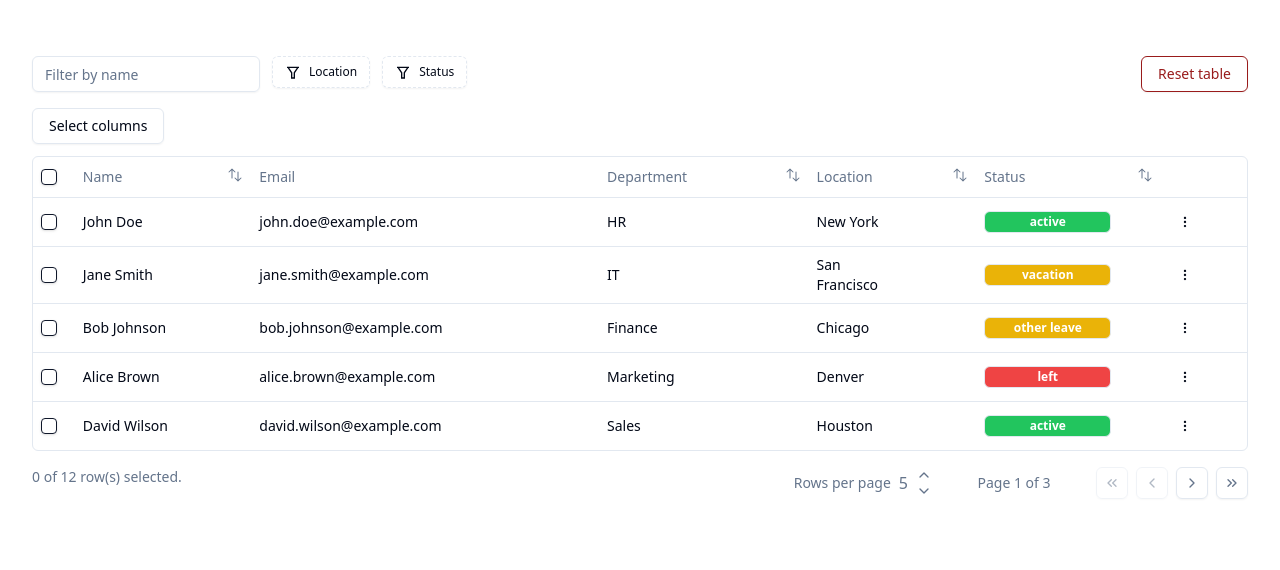
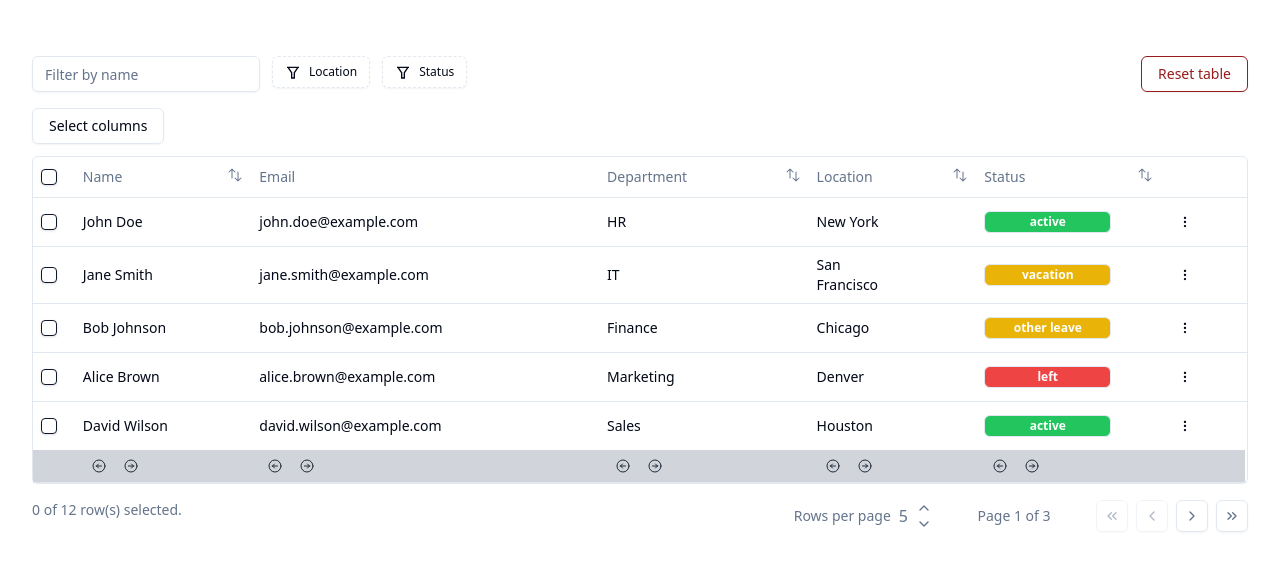
Before and after one commit to kbastamow/Data-table, a React (Vite) app: page / in a window 1280 px wide. Shown: the top 570 px of the page. Built offline with nearby package versions, Linux system fonts and the light colour scheme.

Commit message:
Footer to reorder columns

```diff
--- a/src/components/employees/columns.tsx
+++ b/src/components/employees/columns.tsx
@@ -1,6 +1,10 @@
 import { ColumnDef } from "@tanstack/react-table";
 import { Employee } from "../../types/employee";
-import { HiArrowsUpDown } from "react-icons/hi2";
+import {
+  HiArrowsUpDown,
+  HiOutlineArrowLeftCircle,
+  HiOutlineArrowRightCircle,
+} from "react-icons/hi2";
 import { RiMore2Fill } from "react-icons/ri";
 // import { MoreHorizontal } from "lucide-react"
 
@@ -17,6 +21,7 @@ import {
 import { Checkbox } from "../ui/checkbox";
 import { Toast } from "../reusable/Toast";
 import { Badge } from "../ui/badge";
+import { moveColumnsDown, moveColumnsUp } from "@/lib/utils";
 
 export const columns: ColumnDef<Employee>[] = [
   {
@@ -42,7 +47,7 @@ export const columns: ColumnDef<Employee>[] = [
     accessorKey: "name",
     header: ({ column }) => {
       return (
-        <div className="flex justify-between text-left py-2">
+        <div className="flex justify-between py-2 text-left">
           Name
           <HiArrowsUpDown
             className="w-4 h-4 ml-2 cursor-pointer"
@@ -55,16 +60,62 @@ export const columns: ColumnDef<Employee>[] = [
       const { name } = row.original;
       return <div className="font-medium text-left ">{name}</div>;
     },
+    footer: ({ column, table }) => {
+      return (
+        <div className="flex flex-row gap-4">
+          <HiOutlineArrowLeftCircle
+            className="w-4 h-4 ml-2 cursor-pointer"
+            onClick={() =>
+              table.setColumnOrder(
+                moveColumnsUp(table.getAllLeafColumns(), column.id),
+              )}
+          >
+          </HiOutlineArrowLeftCircle>
+          {/* <span className="text-xs">Move</span> */}
+          <HiOutlineArrowRightCircle
+            className="w-4 h-4 mr-2 cursor-pointer"
+            onClick={() =>
+              table.setColumnOrder(
+                moveColumnsDown(table.getAllLeafColumns(), column.id),
+              )}
+          >
+          </HiOutlineArrowRightCircle>
+        </div>
+      );
+    },
   },
   {
     accessorKey: "email",
     header: "Email",
+    footer: ({ column, table }) => {
+      return (
+        <div className="flex flex-row gap-4">
+          <HiOutlineArrowLeftCircle
+            className="w-4 h-4 ml-2 cursor-pointer"
+            onClick={() =>
+              table.setColumnOrder(
+                moveColumnsUp(table.getAllLeafColumns(), column.id),
+              )}
+          >
+          </HiOutlineArrowLeftCircle>
+          {/* <span className="text-xs">Move</span> */}
+          <HiOutlineArrowRightCircle
+            className="w-4 h-4 mr-2 cursor-pointer"
+            onClick={() =>
+              table.setColumnOrder(
+                moveColumnsDown(table.getAllLeafColumns(), column.id),
+              )}
+          >
+          </HiOutlineArrowRightCircle>
+        </div>
+      );
+    },
   },
   {
     accessorKey: "department",
     header: ({ column }) => {
       return (
-        <div className="flex justify-between text-left py-2">
+        <div className="flex justify-between py-2 text-left">
           Department
           <HiArrowsUpDown
             className="w-4 h-4 ml-2 cursor-pointer"
@@ -73,12 +124,36 @@ export const columns: ColumnDef<Employee>[] = [
         </div>
       );
     },
+    footer: ({ column, table }) => {
+      return (
+        <div className="flex flex-row gap-4">
+          <HiOutlineArrowLeftCircle
+            className="w-4 h-4 ml-2 cursor-pointer"
+            onClick={() =>
+              table.setColumnOrder(
+                moveColumnsUp(table.getAllLeafColumns(), column.id),
+              )}
+          >
+          </HiOutlineArrowLeftCircle>
+          {/* <span className="text-xs">Move</span> */}
+          <HiOutlineArrowRightCircle
+            className="w-4 h-4 mr-2 cursor-pointer"
+            onClick={() =>
+              table.setColumnOrder(
+                moveColumnsDown(table.getAllLeafColumns(), column.id),
+              )}
+          >
+          </HiOutlineArrowRightCircle>
+        </div>
+      );
+    },
+
   },
   {
     accessorKey: "location",
     header: ({ column }) => {
       return (
-        <div className="flex justify-between text-left py-2 ">
+        <div className="flex justify-between py-2 text-left ">
           Location
           <HiArrowsUpDown
             className="w-4 h-4 ml-2 cursor-pointer"
@@ -90,6 +165,29 @@ export const columns: ColumnDef<Employee>[] = [
     cell: ({ row }) => (
       <div className="w-[80px]">{row.getValue("location")}</div>
     ),
+    footer: ({ column, table }) => {
+      return (
+        <div className="flex flex-row gap-4">
+          <HiOutlineArrowLeftCircle
+            className="w-4 h-4 ml-2 cursor-pointer"
+            onClick={() =>
+              table.setColumnOrder(
+                moveColumnsUp(table.getAllLeafColumns(), column.id),
+              )}
+          >
+          </HiOutlineArrowLeftCircle>
+          {/* <span className="text-xs">Move</span> */}
+          <HiOutlineArrowRightCircle
+            className="w-4 h-4 mr-2 cursor-pointer"
+            onClick={() =>
+              table.setColumnOrder(
+                moveColumnsDown(table.getAllLeafColumns(), column.id),
+              )}
+          >
+          </HiOutlineArrowRightCircle>
+        </div>
+      );
+    },
     filterFn: (row, id, value) => {
       return value.includes(row.getValue(id));
     },
@@ -98,7 +196,7 @@ export const columns: ColumnDef<Employee>[] = [
     accessorKey: "status",
     header: ({ column }) => {
       return (
-        <div className="flex justify-between text-left py-2">
+        <div className="flex justify-between py-2 text-left">
           Status
           <HiArrowsUpDown
             className="w-4 h-4 ml-2 cursor-pointer"
@@ -125,13 +223,36 @@ export const columns: ColumnDef<Employee>[] = [
         </Badge>
       );
     },
+    footer: ({ column, table }) => {
+      return (
+        <div className="flex flex-row gap-4">
+          <HiOutlineArrowLeftCircle
+            className="w-4 h-4 ml-2 cursor-pointer"
+            onClick={() => {() =>
+              table.setColumnOrder(
+                moveColumnsUp(table.getAllLeafColumns(), column.id),
+              )}}
+          >
+          </HiOutlineArrowLeftCircle>
+          {/* <span className="text-xs">Move</span> */}
+          <HiOutlineArrowRightCircle
+            className="w-4 h-4 mr-2 cursor-pointer"
+            onClick={() =>
+              table.setColumnOrder(
+                moveColumnsDown(table.getAllLeafColumns(), column.id),
+              )}
+          >
+          </HiOutlineArrowRightCircle>
+        </div>
+      );
+    },
     filterFn: (row, id, value) => {
       return value.includes(row.getValue(id));
     },
   },
   {
     id: "actions",
-    cell: ({ row, table }) => {
+    cell: ({ row }) => {
       const employee = row.original;
       return (
         <DropdownMenu>
@@ -148,7 +269,8 @@ export const columns: ColumnDef<Employee>[] = [
               <Toast
                 buttonText={"Copy employee id"}
                 description={"ID copied to clipboard"}
-              ></Toast>
+              >
+              </Toast>
             </DropdownMenuItem>
             <DropdownMenuSeparator />
             <DropdownMenuItem>View employee</DropdownMenuItem>
--- a/src/components/employees/data-table.tsx
+++ b/src/components/employees/data-table.tsx
@@ -3,6 +3,7 @@ import { useState } from "react";
 import {
   ColumnDef,
   ColumnFiltersState,
+  ColumnOrderState, //HERE
   flexRender,
   getCoreRowModel,
   getFacetedRowModel,
@@ -19,6 +20,7 @@ import {
   Table,
   TableBody,
   TableCell,
+  TableFooter,
   TableHead,
   TableHeader,
   TableRow,
@@ -53,6 +55,7 @@ export function DataTable<TData, TValue>({
   const [columnFilters, setColumnFilters] = useState<ColumnFiltersState>([]);
   const [columnVisibility, setColumnVisibility] = useState<VisibilityState>({});
   const [rowSelection, setRowSelection] = useState({});
+  const [columnOrder, setColumnOrder] = useState<ColumnOrderState>([])
 
   const table = useReactTable({
     data,
@@ -68,9 +71,12 @@ export function DataTable<TData, TValue>({
       columnFilters,
       columnVisibility,
       rowSelection,
+      columnOrder,
     },
     //pagination:
     getPaginationRowModel: getPaginationRowModel(),
+//Order of columns
+    onColumnOrderChange: setColumnOrder,
 
     //filters
     onColumnFiltersChange: setColumnFilters,
@@ -140,15 +146,16 @@ export function DataTable<TData, TValue>({
             </Button>
           )}
         </div>
-        {/* Removes checkbox but nothing else */}
+
         <Button
           onClick={() => {
             table.resetRowSelection(),
               table.resetColumnFilters(),
               table.resetColumnVisibility();
+              table.resetColumnOrder()
           }}
           variant="outline"
-          className="border-red-800 text-red-800"
+          className="text-red-800 border-red-800"
         >
           Reset table
         </Button>
@@ -180,7 +187,7 @@ export function DataTable<TData, TValue>({
         </DropdownMenuContent>
       </DropdownMenu>
 
-      <div className="border rounded-md mt-3">
+      <div className="mt-3 border rounded-md">
         <Table>
           <TableHeader>
             {table.getHeaderGroups().map((headerGroup) => (
@@ -204,6 +211,7 @@ export function DataTable<TData, TValue>({
             {table.getRowModel().rows?.length ? (
               table.getRowModel().rows.map((row) => (
                 <TableRow
+                className=""
                   key={row.id}
                   data-state={row.getIsSelected() && "selected"}
                 >
@@ -229,9 +237,27 @@ export function DataTable<TData, TValue>({
               </TableRow>
             )}
           </TableBody>
+
+          <TableFooter>
+          {table.getFooterGroups().map(footerGroup => (
+            <TableRow key={footerGroup.id}>
+              {footerGroup.headers.map(header => (
+                <TableCell key={header.id}>
+                  {header.isPlaceholder
+                    ? null
+                    : flexRender(
+                        header.column.columnDef.footer,
+                        header.getContext()
+                    )}
+                    </TableCell>
+              ))}
+              </TableRow>
+          ))}
+          </TableFooter>
+
         </Table>
       </div>
-      <div className="pt-4 flex justify-end">
+      <div className="flex justify-end pt-4">
         <DataTablePagination table={table}></DataTablePagination>
       </div>
     </div>
--- a/src/components/ui/table.tsx
+++ b/src/components/ui/table.tsx
@@ -42,7 +42,7 @@ const TableFooter = React.forwardRef<
 >(({ className, ...props }, ref) => (
   <tfoot
     ref={ref}
-    className={cn("bg-primary font-medium text-primary-foreground", className)}
+    className={cn("bg-gray-300 font-medium text-gray-800", className)}
     {...props}
   />
 ))
--- a/src/lib/utils.ts
+++ b/src/lib/utils.ts
@@ -5,27 +5,41 @@ export function cn(...inputs: ClassValue[]) {
   return twMerge(clsx(inputs))
 }
 
-export function getDropDownValues<T>(data: T[], selector: string ) {
+export function getDropDownValues<T>(data: T[], selector: string) {
   const uniqueArray = [...new Set(data.map(item => item[selector]))]
   const noEmptyValues = uniqueArray.filter(element => element !== "").sort()
-  const optionsArray = noEmptyValues.map(listItem =>  {
+  const optionsArray = noEmptyValues.map(listItem => {
     return {
       value: listItem,
       label: listItem,
     };
-})
- return optionsArray
+  })
+  return optionsArray
 }
 
-//Filteroptions expects this:
+export function moveColumnsDown(columnObj, columnId: string) {
+  const array = columnObj.map(item => item.id)
+  const index = array.indexOf(columnId)
+  if (index < 0 || index === array.length - 2) { //not found or next to actions whic can't be moved
+    return array
+  }
 
-// [
-//   {
-//     value: "Miami",
-//     label: "Miami",
-//   },
-//   {
-//     value: "Los angeles",
-//     label: "Los angeles",
-//   },
-// ]
+  const temp = array[index];
+  array[index] = array[index + 1];
+  array[index + 1] = temp;
+  console.log(array)
+  return array;
+}
+
+export function moveColumnsUp(columnObj, columnId:string) {
+  const array = columnObj.map(item => item.id)
+  const index = array.indexOf(columnId)
+  if (index < 2 ) { //not found or next to checkbox column which can't be moved
+    return array
+  }
+
+  const temp = array[index];
+  array[index] = array[index - 1];
+  array[index - 1] = temp;
+  return array;
+}
```
Also changed, not shown: src/assets/footer.png (added).
